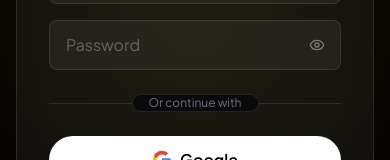
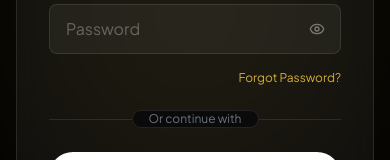
Before and after one commit to tr0piq/Tropiq, a React (Vite) app: page /login in a window 390 px wide. Shown: the part 409-569 px from the top of the page. Built offline with nearby package versions, Linux system fonts and the light colour scheme; no server answers; a web font is replaced by a local one.

Commit message:
fix: dashboard mobile layout and add forgot password

```diff
--- a/src/pages/AdminDashboardPage.tsx
+++ b/src/pages/AdminDashboardPage.tsx
@@ -156,7 +156,7 @@ export default function AdminDashboardPage() {
               <span>Poll ID: <code className="text-white/70 bg-white/5 px-1.5 py-0.5 rounded">{activePoll?.id}</code></span>
             </div>
           </div>
-          <div className="flex items-center gap-3">
+          <div className="flex flex-wrap items-center gap-2 sm:gap-3 w-full sm:w-auto">
             <button
               onClick={handleExportExcel}
               className="px-4 py-2 bg-[#D4AF37]/10 border border-[#D4AF37]/30 text-[#D4AF37] rounded-lg text-sm font-semibold hover:bg-[#D4AF37]/20 transition-colors flex items-center gap-2"
@@ -183,7 +183,10 @@ export default function AdminDashboardPage() {
         </div>
 
         {/* Tabs */}
-        <div className="flex flex-wrap border-b border-white/10 mb-8 justify-start">
+        <div className="flex border-b border-white/10 mb-8 overflow-x-auto" style={{ scrollbarWidth: 'none', msOverflowStyle: 'none' }}>
+          <style>{`
+            .flex.border-b.overflow-x-auto::-webkit-scrollbar { display: none; }
+          `}</style>
           {(['overview', 'votes', 'trends', 'feedbacks', 'products'] as const).map((tab) => (
             <button
               key={tab}
--- a/src/pages/LoginPage.tsx
+++ b/src/pages/LoginPage.tsx
@@ -97,6 +97,28 @@ export default function LoginPage() {
     }
   };
 
+  const handleResetPassword = async () => {
+    if (!email) {
+      setError('Please enter your email address first to reset password.');
+      return;
+    }
+    setLoading(true);
+    setError('');
+
+    if (isFirebaseConfigured() && auth) {
+      try {
+        const { sendPasswordResetEmail } = await import('firebase/auth');
+        await sendPasswordResetEmail(auth, email);
+        setError('Password reset link sent! Check your email inbox.');
+      } catch (err: any) {
+        setError(err.message || 'Failed to send reset link.');
+      }
+    } else {
+      setError('Firebase is not configured. Cannot send reset link in demo mode.');
+    }
+    setLoading(false);
+  };
+
   return (
     <div className="min-h-screen bg-black flex items-center justify-center py-12 px-4 relative overflow-hidden">
       <div className="minimal-grid-bg" />
@@ -154,6 +176,17 @@ export default function LoginPage() {
             </button>
           </div>
 
+          <div className="flex justify-end">
+            <button
+              type="button"
+              onClick={handleResetPassword}
+              disabled={loading}
+              className="text-xs text-[#D4AF37] hover:text-[#f4d160] transition-colors focus:outline-none"
+            >
+              Forgot Password?
+            </button>
+          </div>
+
           {/* Divider */}
           <div className="relative my-6">
             <div className="absolute inset-0 flex items-center">
```
Also changed, not shown: 5 other files (tests, documents, lock files or other folders).
